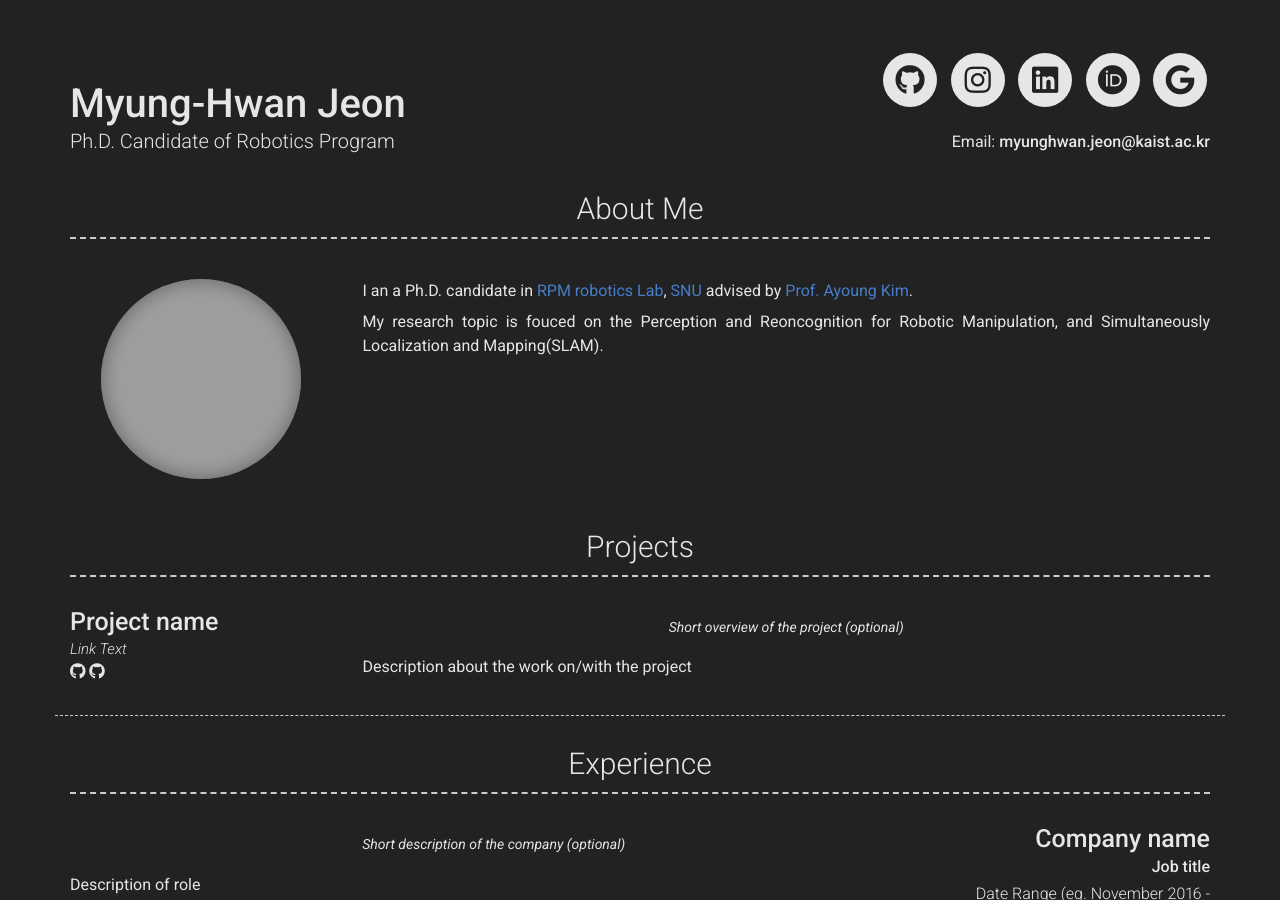
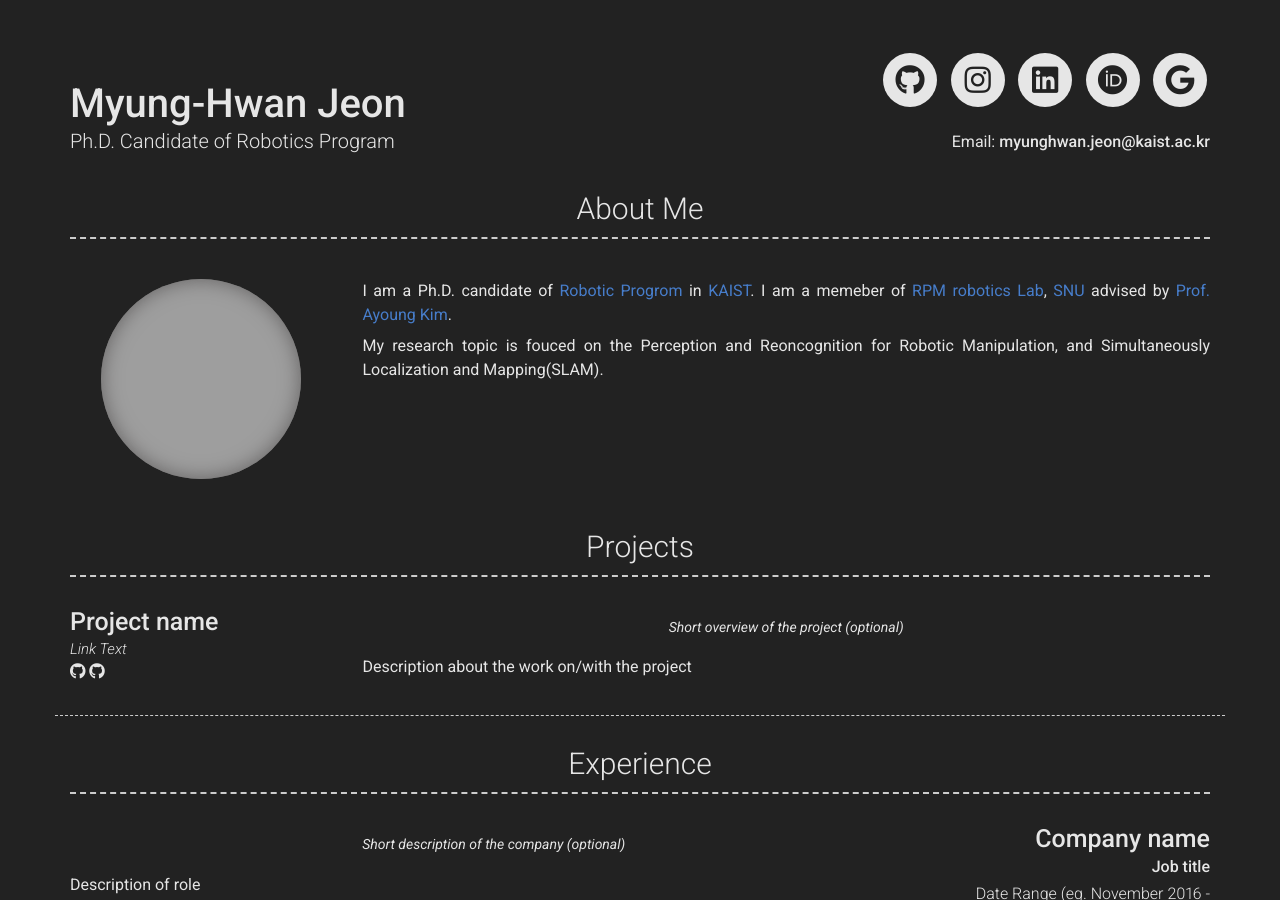
Before and after one commit to MyungHwanJeon/MyungHwanJeon.github.io, a Jekyll site: the page built from index.md, in a window 1280 px wide and 900 px high. Built offline with Jekyll 4.4.1, drawn with Linux system fonts in a browser that asks for light colours; nearby versions of some CDN libraries; grey boxes are pictures that could not be loaded.

Commit message:
Update _config.yml

```diff
--- a/_config.yml
+++ b/_config.yml
@@ -52,7 +52,7 @@
 # about_title: About Me (Use this to override about section title)
 about_profile_image: images/me.JPG
 about_content: | # this will include new lines to allow paragraphs
-  I an a Ph.D. candidate in [RPM robotics Lab](https://rpm.snu.ac.kr), [SNU](https://www.snu.ac.kr) advised by [Prof. Ayoung Kim](https://ayoungk.github.io/).
+  I am a Ph.D. candidate of [Robotic Progrom](https://rp.kaist.ac.kr) in [KAIST](https://www.kaist.ac.kr). I am a memeber of [RPM robotics Lab](https://rpm.snu.ac.kr), [SNU](https://www.snu.ac.kr) advised by [Prof. Ayoung Kim](https://ayoungk.github.io/).
 
   My research topic is fouced on the Perception and Reoncognition for Robotic Manipulation, and Simultaneously Localization and Mapping(SLAM).
 
```
